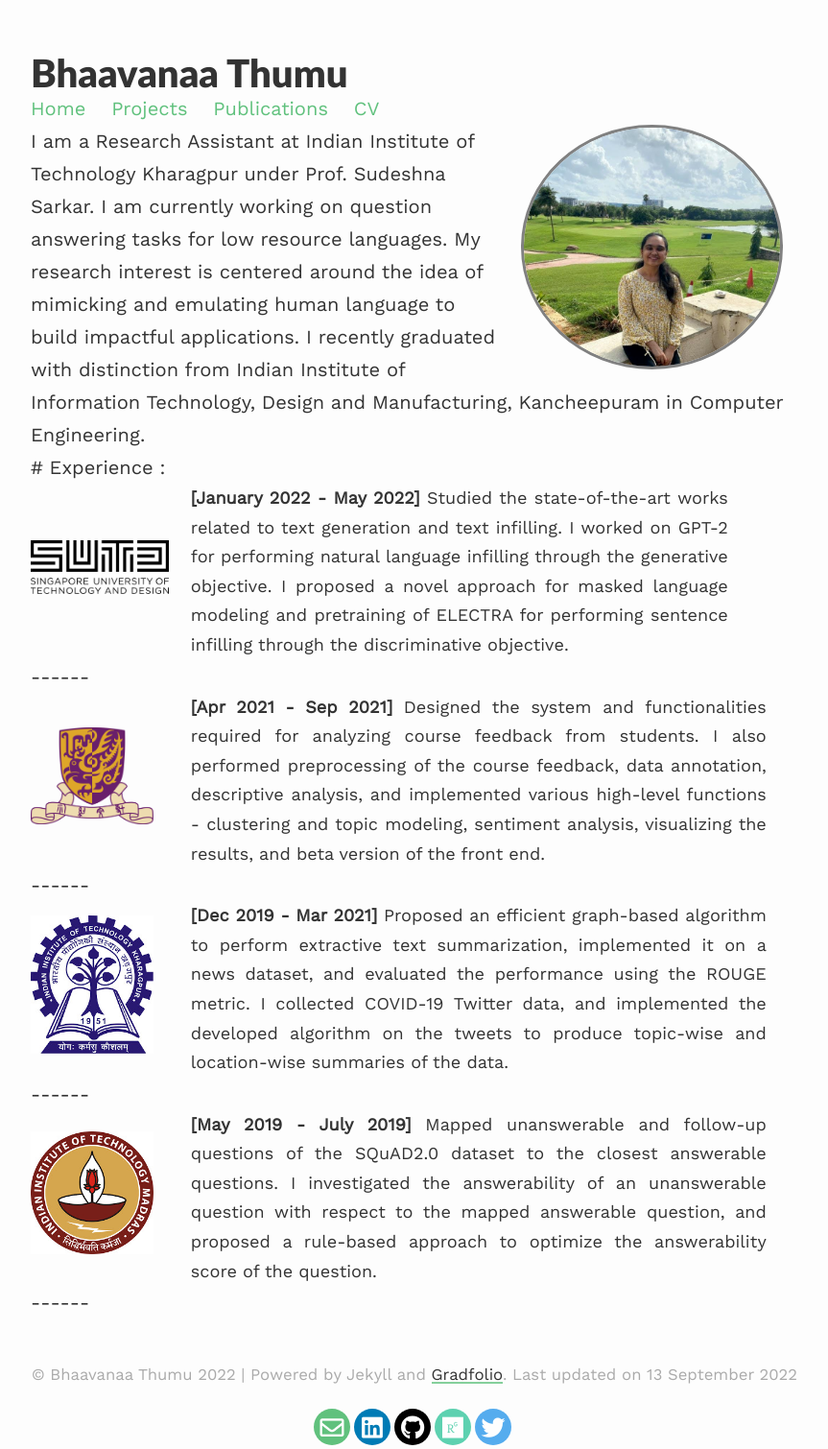
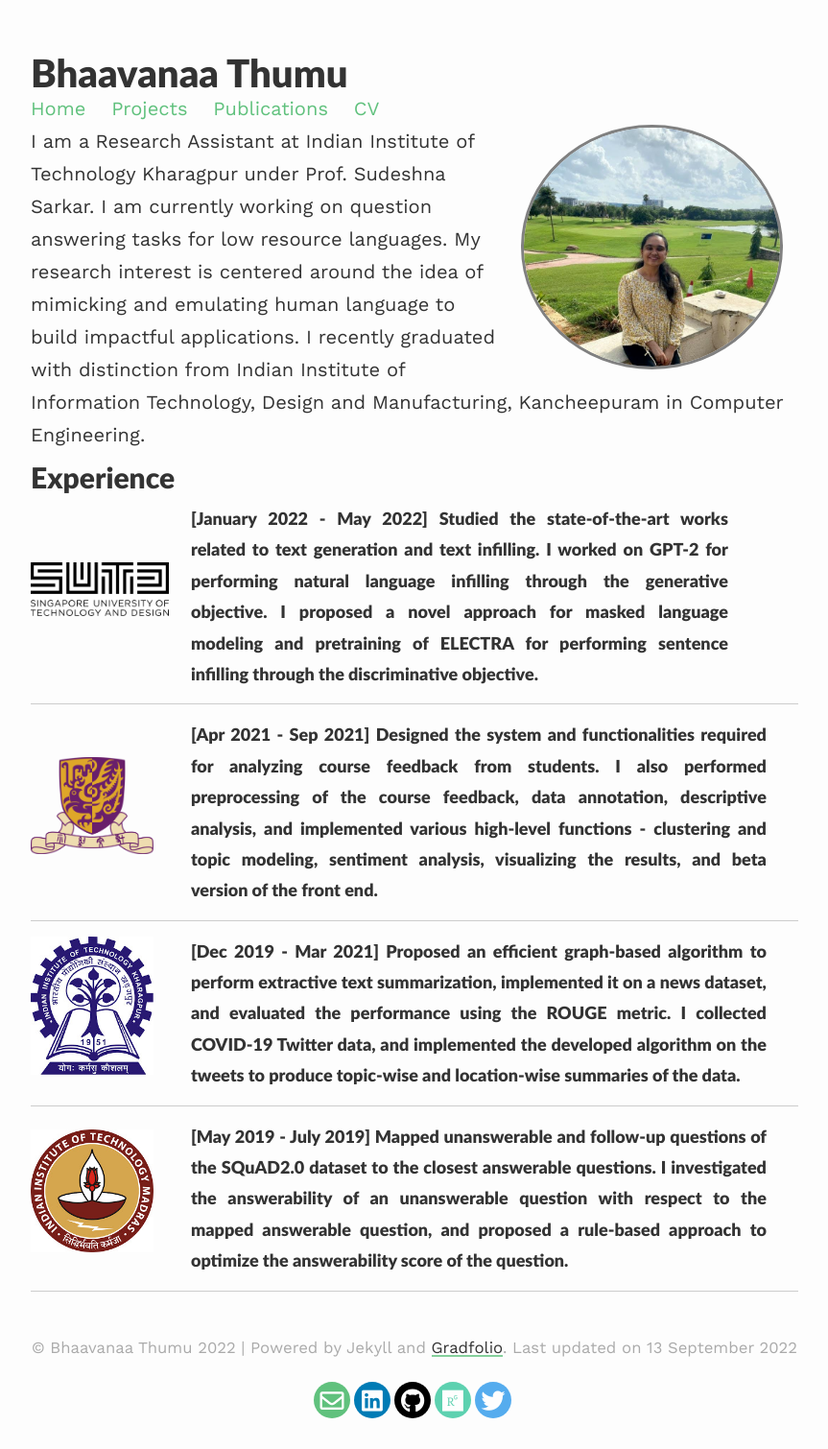
Before and after one commit to bhaavanaa/bhaavanaa.github.io, a Jekyll site: the page built from index.md, in a window 1280 px wide. Shown: the whole page at 96% size, without its empty margins (208-1071 px from the left). Built offline with Jekyll 4.4.1, drawn with Linux system fonts in a browser that asks for light colours; nearby versions of some CDN libraries; after the commit the page ends 1482 px from its top, so only the background shows below that.

Commit message:
Update index.md

```diff
--- a/index.md
+++ b/index.md
@@ -19,22 +19,31 @@ If you want to use this space to write your biography here, edit the `index.md`
 The social-icons footer can be used to link profiles from GitHub, OrcID and ReasearchGate aprart form the usual Twitter, LinkedIn and Facebook. You can add your user ID in the `_config.yml` file to link your accounts. -->
 
 
-# Experience :
+<style>
+    hr{
+        height: 1px;
+        background-color: #ccc;
+        border: none;
+    }
+</style>
+
+<h2>Experience<h2>
 
 <!-- <img src="SUTD.png" alt="SUTD" title="Singapore University of Technology and Design" width="100"/>*   *[sep 2021 - may 2022]*    <p style="text-align:right;"></p> -->
+
 
 <div class="row">
   <span style="width:20%; height:auto; display: inline-block; justify-content:center; vertical-align: middle;"><img src="SUTD.jpeg" alt="SUTD" style="max-width:90%; height:auto; object-fit: contain; margin:auto;"></span>
   <span style="width:70%; height:auto; display: inline-block; vertical-align: middle;font-size:large; text-align: justify; text-justify: inter-word;"><b>[January 2022 - May 2022]</b> Studied the state-of-the-art works related to text generation and text infilling. I worked on GPT-2 for performing natural language infilling through the generative objective. I proposed a novel approach for masked language modeling and pretraining of ELECTRA for performing sentence infilling through the discriminative objective.</span>
 </div>
-------
+<hr>
 <div class="row">
   <span style="width:20%; height:auto; display: inline-block; justify-content:center; vertical-align: middle;"><img src="CUHK.png" alt="The Chinese University of Hong Kong (CUHK)
 " style="max-width:80%; height:auto; object-fit: contain; margin:auto; "></span>
   <span style="width:75%; height:auto; display: inline-block; vertical-align: middle;font-size:large; text-align: justify; text-justify: inter-word;"><b>[Apr 2021 - Sep 2021]</b> Designed the system and functionalities required for analyzing course feedback from students. I also performed preprocessing of the course feedback, data annotation, descriptive analysis, and implemented various high-level functions - clustering and topic modeling, sentiment analysis, visualizing the results, and beta version of the front end.
 </span>
 </div>
-------
+<hr>
 <!-- * <img src="CUHK.png" alt="IIT-Kharagpur" title="Indian Institute of Technology Kharagpur" width="100"/>  <p style="text-align:right;">*[Apr 2021 - Sep 2021]* </p> -->
 
 <div class="row">
@@ -43,8 +52,7 @@ The social-icons footer can be used to link profiles from GitHub, OrcID and Reas
 </span>
 </div>
 
-  ------
-
+<hr>
 <!-- <img src="IITK.png" alt="IIT-Kharagpur" title="Indian Institute of Technology Kharagpur" width="100"/> *[Dec 2019 - Mar 2021]* Studied articles and research papers, collected COVID-19 Twitter data, developed and implemented an efficient graph-based algorithm to produce topic-wise summaries of the tweets using Python, and evaluated performance using the ROUGE metric. -->
 
 
@@ -53,7 +61,7 @@ The social-icons footer can be used to link profiles from GitHub, OrcID and Reas
   <span style="width:75%; height:auto; display: inline-block; vertical-align: middle;font-size:large; text-align: justify; text-justify: inter-word;"><b>[May 2019 - July 2019]</b> Mapped unanswerable and follow-up questions of the SQuAD2.0 dataset to the closest answerable questions. I investigated the answerability of an unanswerable question with respect to the mapped answerable question, and proposed a rule-based approach to optimize the answerability score of the question.</span>
 </div>
 
-------
+<hr>
 
 <!-- * <img src="IITM.jpg" alt="IIT-Madras" title="Indian Institute of Technology Madras" width="100"/>    *[May 2019 - July 2019]*
   * Mapped unanswerable and follow-up questions of the SQuAD2.0 dataset to the closest answerable questions. I investigated the answerability of an unanswerable question with respect to the mapped answerable question, and proposed a rule-based approach to optimize the answerability score of the question. I also explored Word2Vec using the Gensim library on small English and Hindi corpora.
```
